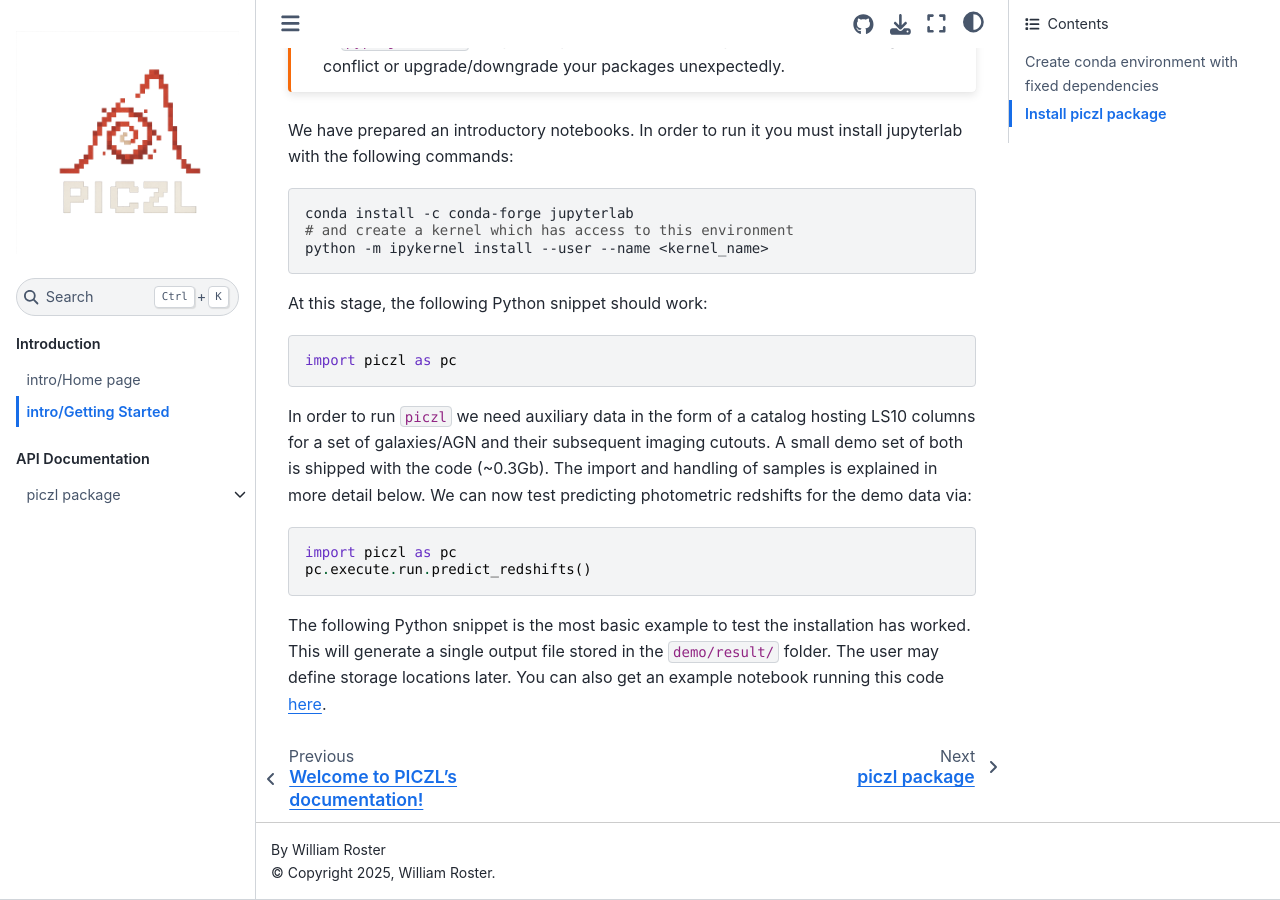
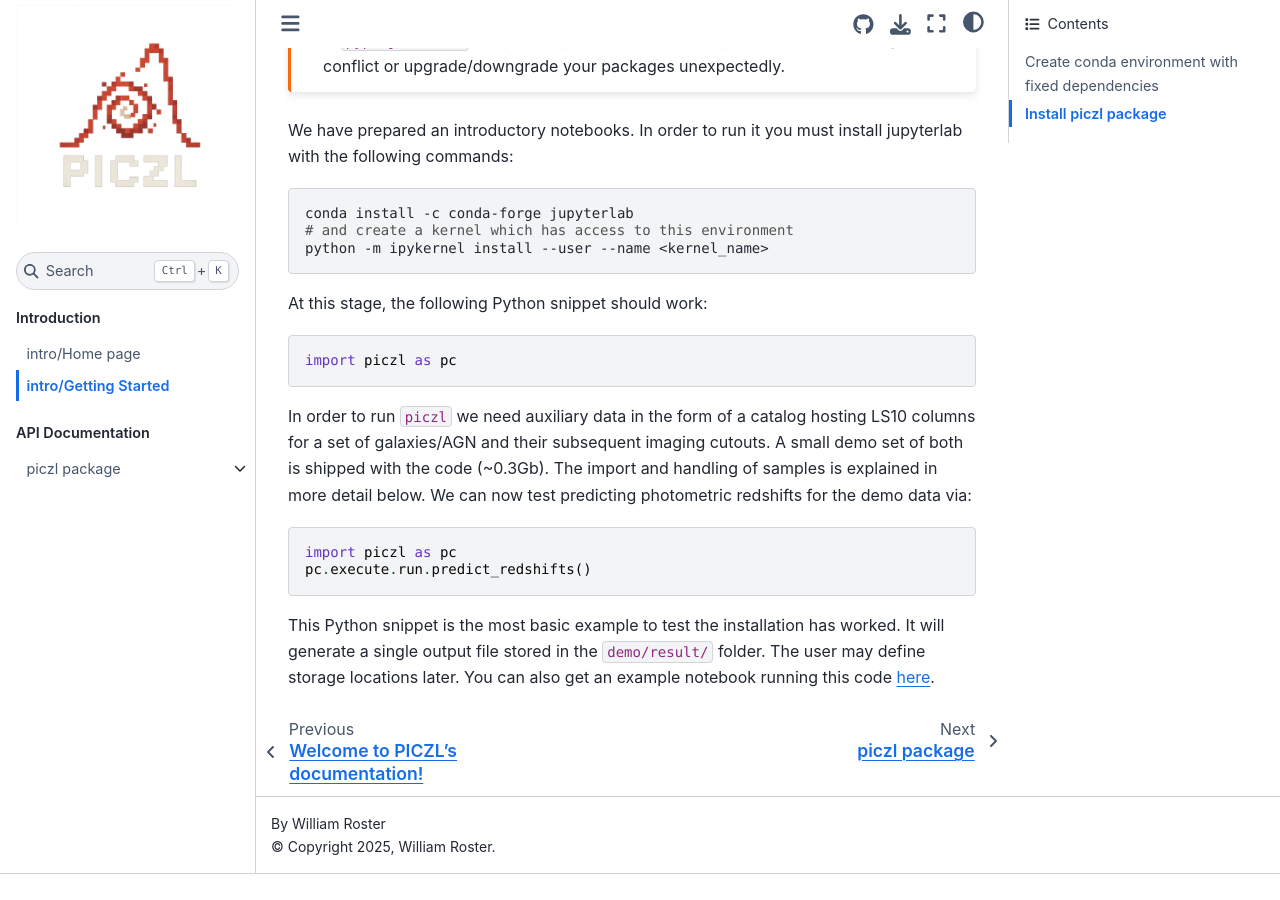
Before and after one commit to Space-papaya/PICZL, a Sphinx documentation site: the page built from docs/source/getting_started.rst, in a window 1280 px wide and 900 px high, scrolled down 710 px. Built offline with Sphinx 7.4.7 and the Sphinx Book theme 1.1.4, drawn with Linux system fonts in a browser that asks for light colours; after the commit the page ends 1584 px from its top, so only the background shows below that.

Commit message:
Update getting_started.rst

```diff
--- a/docs/source/getting_started.rst
+++ b/docs/source/getting_started.rst
@@ -49,6 +49,6 @@ In order to run ``piczl`` we need auxiliary data in the form of a catalog hostin
      pc.execute.run.predict_redshifts()
 
 
-The following Python snippet is the most basic example to test the installation has worked.
-This will generate a single output file stored in the ``demo/result/`` folder. The user may define storage locations later.
+This Python snippet is the most basic example to test the installation has worked.
+It will generate a single output file stored in the ``demo/result/`` folder. The user may define storage locations later.
 You can also get an example notebook running this code `here <https://github.com>`_.
```
